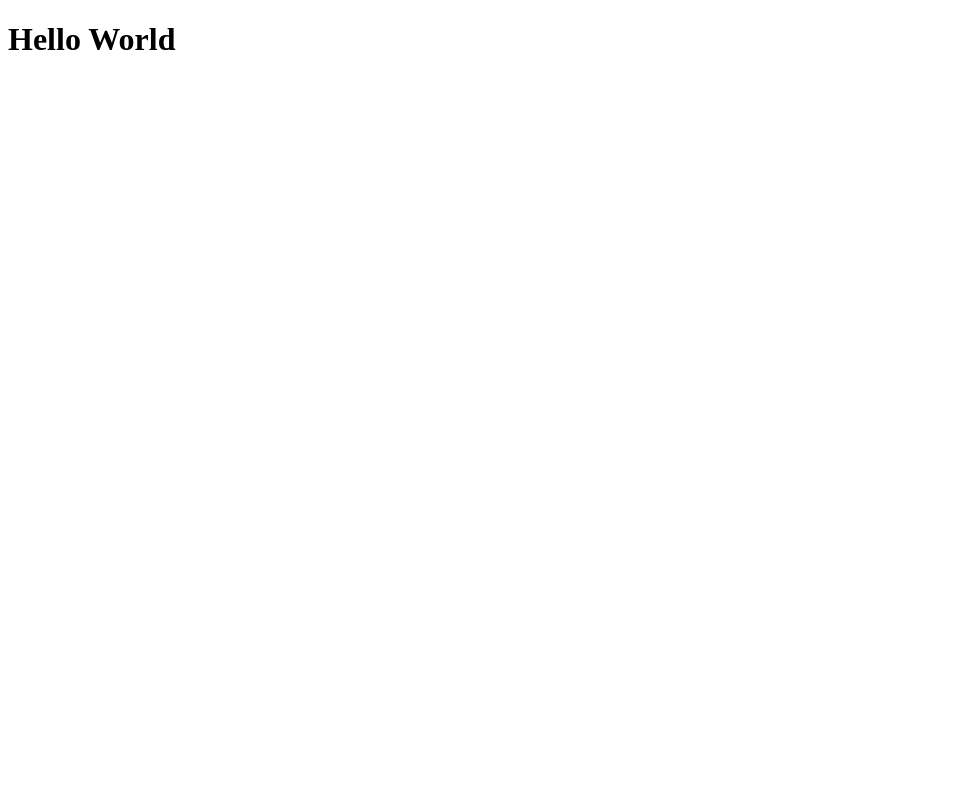
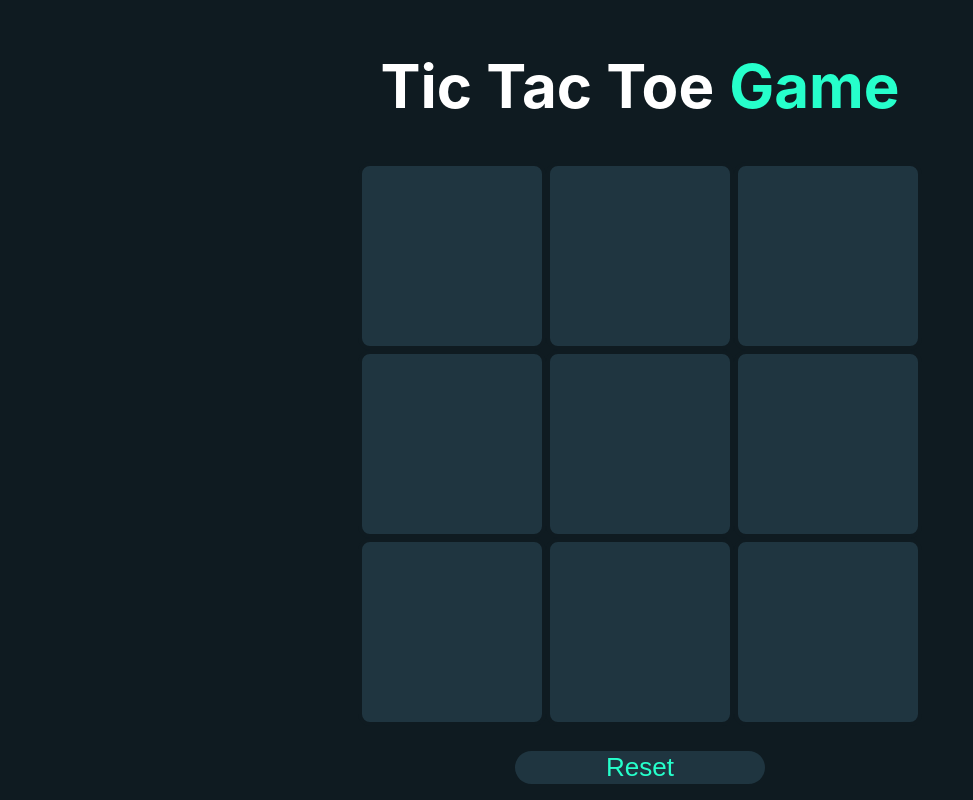
Before and after one commit to ashithprakas/tic-tac-toe, a React (Vite) app: page / in a window 1280 px wide. Shown: the whole page, without its empty margins (0-973 px from the left). Built offline with nearby package versions, Linux system fonts and the light colour scheme.

Commit message:
Added offline pvp

```diff
--- a/src/App.tsx
+++ b/src/App.tsx
@@ -1,12 +1,9 @@
-import "./App.css";
-
-function App() {
-
+import MainWindow from "./Components/Main_Window/MainWIndow"
+import "./Components/Main_Window/MainWindow.css"
+const App = () => {
   return (
-    <div>
-      <h1>Hello World</h1>
-    </div>
-  );
+    <div><MainWindow /></div>
+  )
 }
 
-export default App;
+export default App
--- /dev/null
+++ b/src/Components/Main_Window/MainWindow.css
@@ -0,0 +1,53 @@
+.container {
+    display: flex;
+    flex-direction: column;
+    text-align: center;
+    align-items: center;
+    height: 100vh;
+}
+.title {
+    margin-top: 50px;
+    color: #fff;
+    font-size: 60px;
+    display: flex;
+    justify-content: center;
+    align-items: center;
+}
+.title span {
+    color: #26ffcb;
+    padding-left: 15px;
+}
+
+.game-container {
+    display: flex;
+    flex-direction: column;
+    align-items: center;
+    justify-content: center;
+}
+.reset-button {
+    width: 250px;
+    height: 100px;
+    border:none;
+    outline:none;
+    cursor: pointer;
+    border-radius: 50px;
+    background: #1f3540;
+    font-size: 26px;
+    color: #26ffcb;
+    margin-top: 25px;
+    margin-bottom: 50px;
+}
+
+.game-board-row{
+    display: flex;
+}
+
+.game-board-cell{
+    display: flex;
+    height: 180px;
+    width: 180px;
+    background: #1f3540;
+    border: 4px solid #0f1b21;
+    border-radius: 12px;
+    cursor: pointer;
+}
--- /dev/null
+++ b/src/Components/Main_Window/MainWindow.tsx
@@ -0,0 +1,79 @@
+import { useState, useEffect } from "react";
+import { O_IMAGE, X_IMAGE } from "../../assets";
+
+const MainWindow = () => {
+  const [board, setBoard] = useState<string[]>(Array(9).fill(""));
+  const [currentPlayer, setCurrentPlayer] = useState<string>("x");
+  const [moves, setMoves] = useState<number>(0);
+
+  function handleCellClick(row: number, col: number){
+    if(board[row * 3 + col] == ''){
+        setCurrentPlayer(currentPlayer === 'x' ? 'o' : 'x')
+        setMoves(prev => prev + 1);
+        const newBoard = [...board];
+        newBoard[row * 3 + col] = currentPlayer;
+        setBoard(newBoard);
+    }
+  }
+
+  function resetGame(){
+    setBoard(Array(9).fill(""));
+    setCurrentPlayer("x");
+    setMoves(0);
+  }
+
+  useEffect(() => {
+    const winningCombinations = [
+        [0,1,2],
+        [3,4,5],
+        [6,7,8],
+        [0,3,6],
+        [1,4,7],
+        [2,5,8],
+        [0,4,8],
+        [2,4,6]
+    ]
+
+    winningCombinations.forEach(combination => {
+        const [a,b,c] = combination;
+        if(board[a] && board[a] === board[b] && board[a] === board[c]){
+            alert(`${board[a]} wins!`);
+            resetGame();
+        }
+    })
+
+    if(moves === 9){
+        alert("It's a draw!");
+        resetGame();
+    }
+  }, [board]);
+
+  return (
+    <div className="container">
+      <h1 className="title">
+        Tic Tac Toe <span>Game</span>
+      </h1>
+      <div className="game-container">
+        <div className="game-board">
+          {[0, 1, 2].map((row) => (
+            <div className="game-board-row" key={row}>
+              {board.slice(row * 3, row * 3 + 3).map((item, col) => (
+                <div className="game-board-cell" key={col} onClick={() => handleCellClick(row,col)}>
+                  {
+                    item === 'x' && <img src={X_IMAGE} alt="X" />
+                  }
+                  {
+                    item === 'o' && <img src={O_IMAGE} alt="O" />
+                  }
+                </div>
+              ))}
+            </div>
+          ))}
+        </div>
+      </div>
+      <button className="reset-button" onClick={() => resetGame()}>Reset</button>
+    </div>
+  );
+};
+
+export default MainWindow;
--- /dev/null
+++ b/src/assets/index.ts
@@ -0,0 +1,4 @@
+import X_IMAGE from "./X.svg";
+import O_IMAGE from "./O.svg";
+
+export { X_IMAGE, O_IMAGE };
--- a/src/index.css
+++ b/src/index.css
@@ -0,0 +1,14 @@
+body {
+    background-color: #0f1b21;
+    margin: 0;
+    font-family: -apple-system, BlinkMacSystemFont, 'Segoe UI', 'Roboto', 'Oxygen',
+    'Ubuntu', 'Cantarell', 'Fira Sans', 'Droid Sans', 'Helvetica Neue',
+    sans-serif;
+    -webkit-font-smoothing: antialiased;
+    -moz-osx-font-smoothing: grayscale;
+}
+
+code {
+    font-family: source-code-pro, Menlo, Monaco, Consolas, 'Courier New',
+    monospace;
+}
```
Also changed, not shown: src/assets/O.svg (added), src/assets/X.svg (added).
